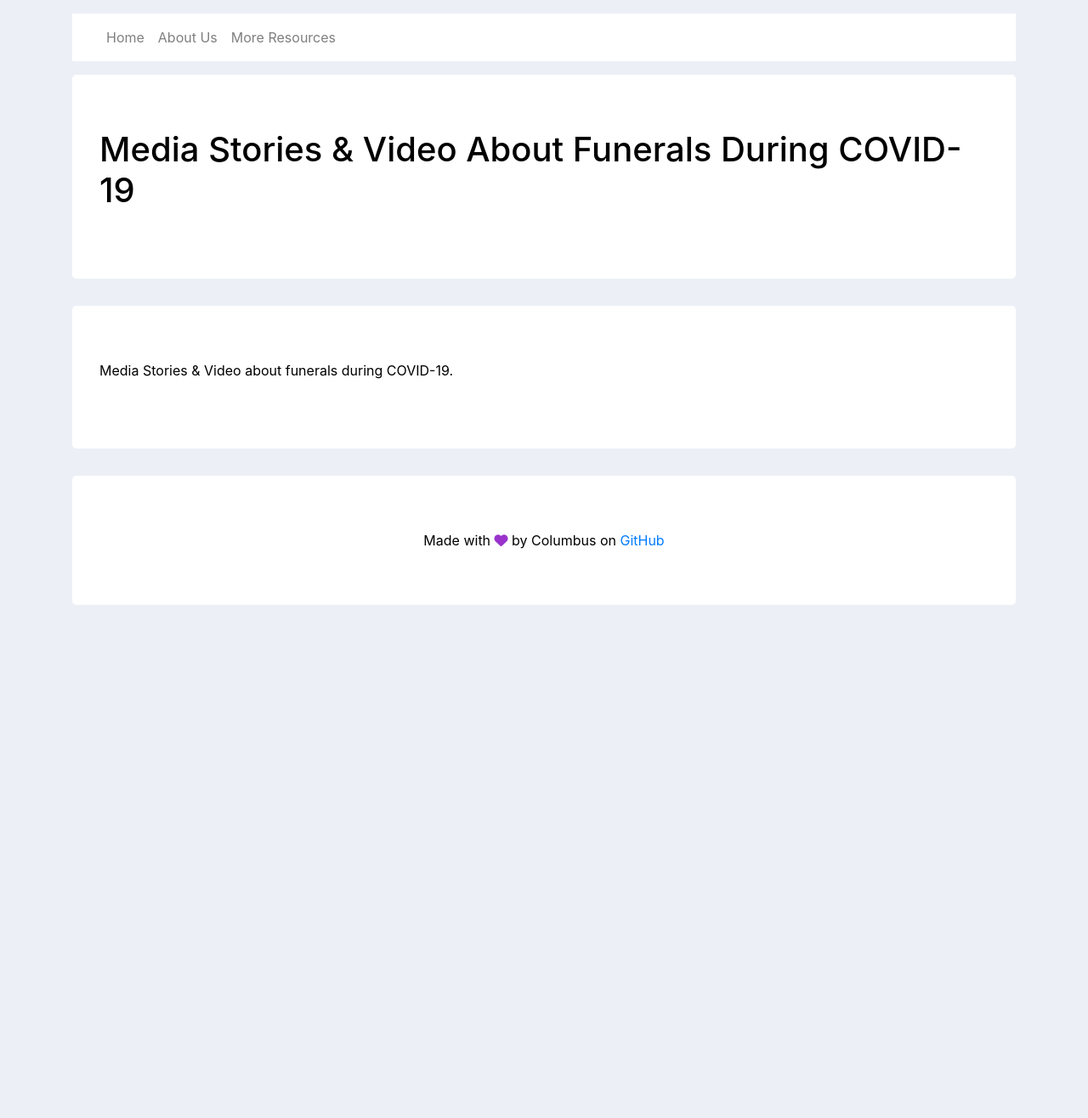
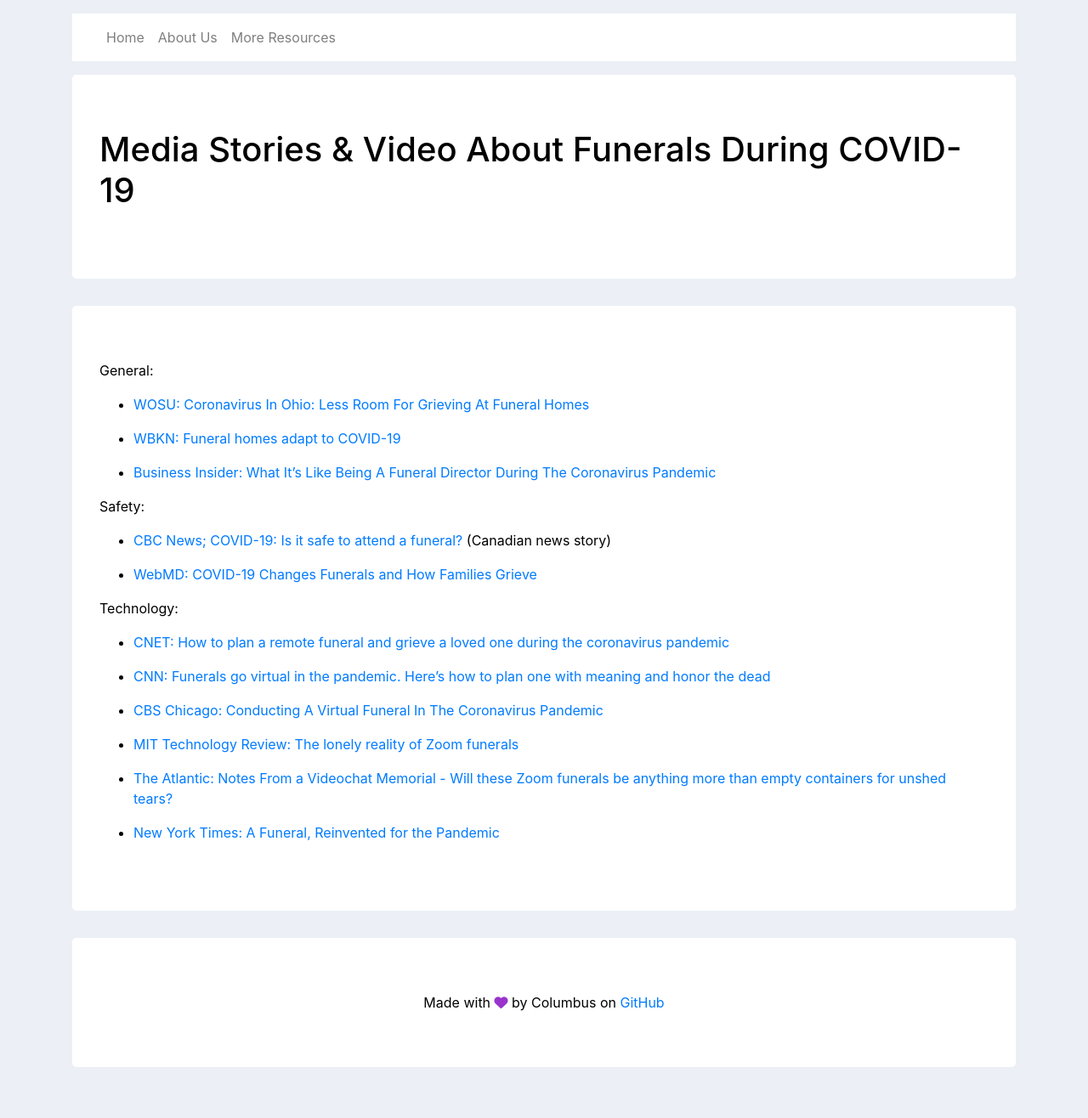
Before and after one commit to wijohnst/rememberingcolumbus.github.io, a Jekyll site: the page built from _posts/2020-04-25-funerals-during-covid.markdown, in a window 1280 px wide. Shown: the whole page at 85% size. Built offline with Jekyll 4.4.1, drawn with Linux system fonts in a browser that asks for light colours; nearby versions of some CDN libraries; before the commit the page ends 900 px from its top, so only the background shows below that.

Commit message:
Updated Funerals During Covid

```diff
--- a/_posts/2020-04-25-funerals-during-covid.markdown
+++ b/_posts/2020-04-25-funerals-during-covid.markdown
@@ -1,9 +1,36 @@
 ---
 title: Media Stories & Video About Funerals During COVID-19
-date: 2020-04-25 14:35:08 Z
+date: 2020-04-25 14:35:00 Z
 categories:
 - front-page-resource
 layout: post
 ---
 
-Media Stories & Video about funerals during COVID-19.
+General:
+
+* [WOSU: Coronavirus In Ohio: Less Room For Grieving At Funeral Homes](https://radio.wosu.org/post/coronavirus-ohio-less-room-grieving-funeral-homes#stream/0)
+
+* [WBKN: Funeral homes adapt to COVID-19](https://www.wkbn.com/news/coronavirus/funeral-homes-adapt-to-covid-19/)
+
+* [Business Insider: What It's Like Being A Funeral Director During The Coronavirus Pandemic](https://www.youtube.com/watch?v=wTLAfT4w1zQ)
+
+Safety:
+
+* [CBC News; COVID-19: Is it safe to attend a funeral?](https://www.youtube.com/watch?v=h2Yql9kMfT0) (Canadian news story)
+
+* [WebMD: COVID-19 Changes Funerals and How Families Grieve](https://www.webmd.com/lung/news/20200420/covid-19-changes-funerals-and-how-families-grieve)
+
+Technology:
+
+* [CNET: How to plan a remote funeral and grieve a loved one during the coronavirus pandemic](https://www.cnet.com/how-to/how-to-plan-a-remote-funeral-and-grieve-a-loved-one-during-the-coronavirus-pandemic/)
+
+* [CNN: Funerals go virtual in the pandemic. Here's how to plan one with meaning and honor the dead](https://www.cnn.com/2020/04/16/health/virtual-funerals-coronavirus-wellness/index.html)
+
+
+* [CBS Chicago: Conducting A Virtual Funeral In The Coronavirus Pandemic](https://www.youtube.com/watch?v=PwM1jr0U808)
+
+* [MIT Technology Review: The lonely reality of Zoom funerals](https://www.technologyreview.com/2020/04/13/999348/covid-19-grief-zoom-funerals/)
+
+* [The Atlantic: Notes From a Videochat Memorial - Will these Zoom funerals be anything more than empty containers for unshed tears?](https://www.theatlantic.com/family/archive/2020/04/how-can-we-mourn-properly-over-zoom/610414/)
+
+* [New York Times: A Funeral, Reinvented for the Pandemic](https://www.nytimes.com/2020/04/24/podcasts/daily-newsletter-funerals-virus.html)
```
